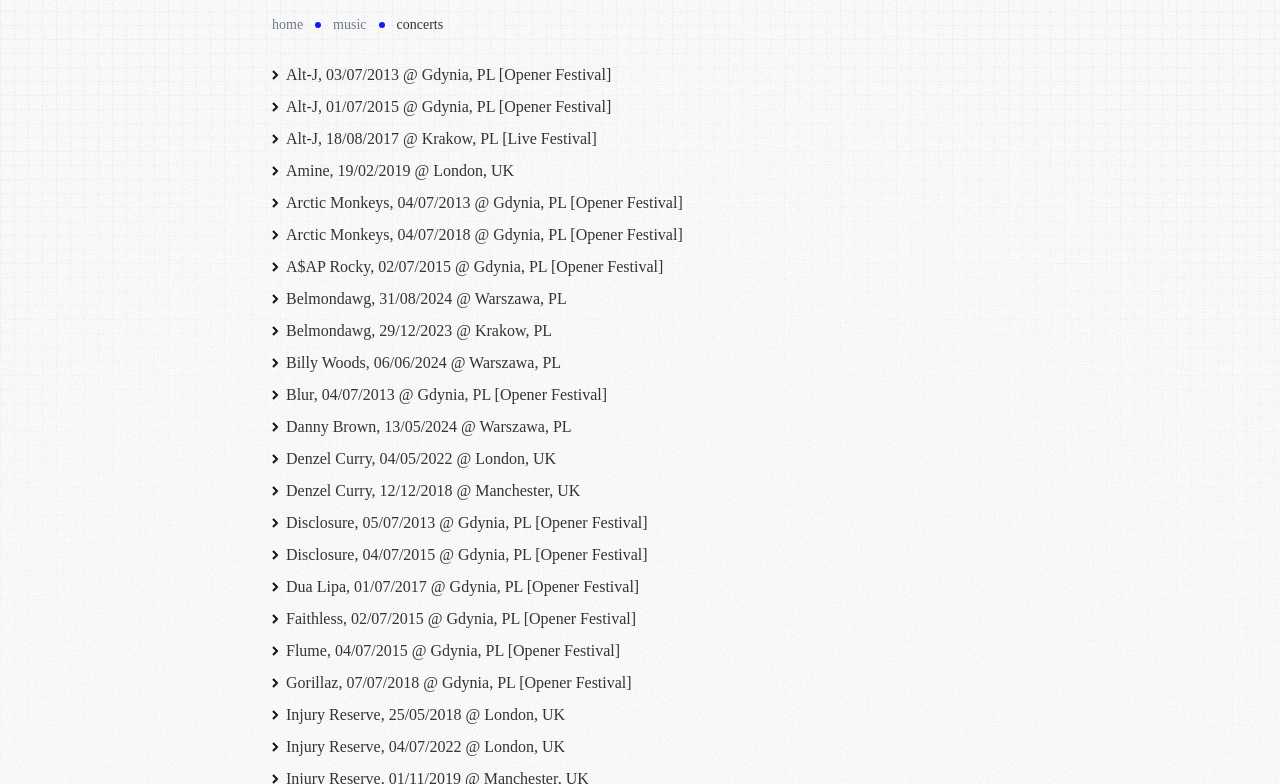
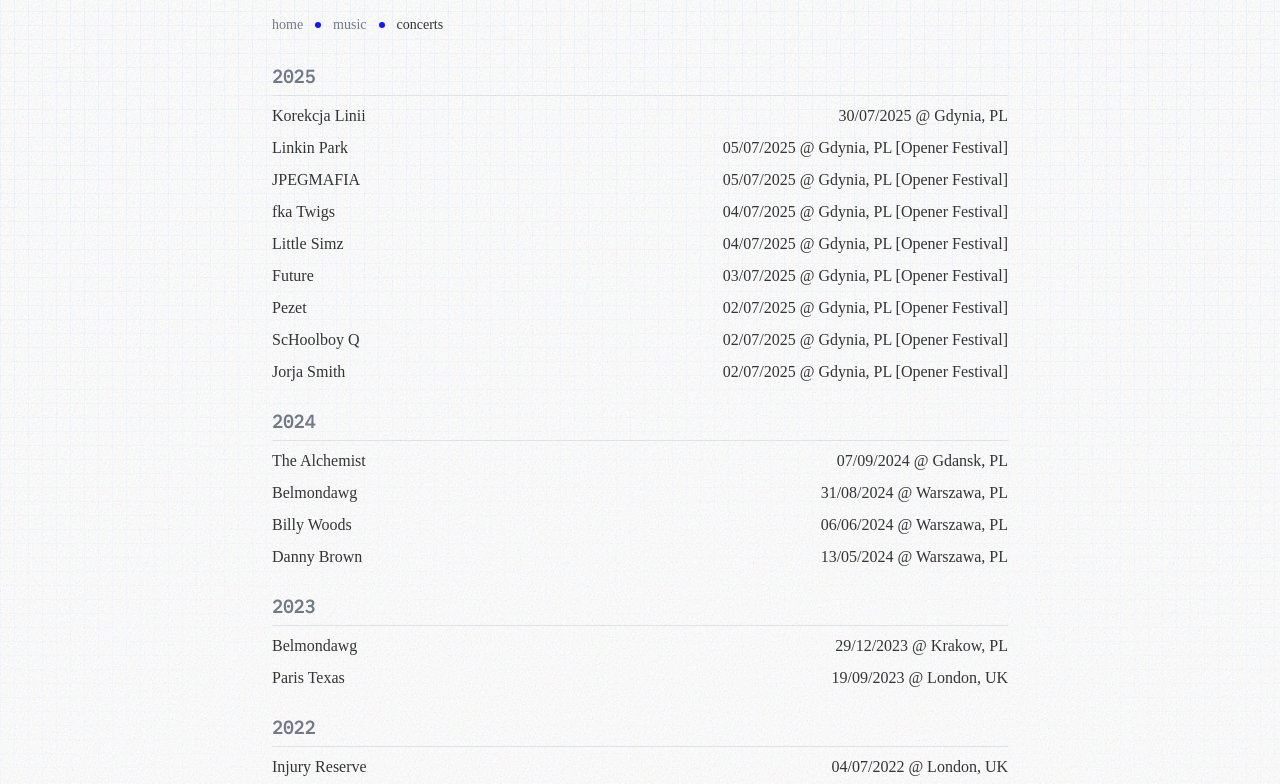
Before and after one commit to damtzi/damitzi.com, an Astro site: page /music/concerts in a window 1280 px wide. Shown: the part 157-941 px from the top of the page. Built offline with nearby package versions, Linux system fonts and the light colour scheme; Astro itself is replaced by a stand-in of ours.

Commit message:
feat: Segregate concerts by dates

```diff
--- a/src/pages/music/concerts.astro
+++ b/src/pages/music/concerts.astro
@@ -1,30 +1,62 @@
 ---
 import { getCollection } from "astro:content";
-import Arrow from "@/components/shared/arrow.astro";
 import Breadcrumbs from "@/components/shared/breadcrumbs.astro";
 import BaseLayout from "@/layouts/base-layout.astro";
 import { dateFormatter } from "@/lib/utils";
 
 const concerts = await getCollection("concerts");
+
+// Sort concerts by date (newest first, oldest last)
+const sortedConcerts = concerts.sort(
+    (a, b) => new Date(b.data.date).getTime() - new Date(a.data.date).getTime(),
+);
+
+// Group concerts by year
+const concertsByYear = sortedConcerts.reduce(
+    (acc, concert) => {
+        const year = new Date(concert.data.date).getFullYear();
+        if (!acc[year]) {
+            acc[year] = [];
+        }
+        acc[year].push(concert);
+        return acc;
+    },
+    {} as Record<number, typeof concerts>,
+);
+
+// Get years in descending order (newest first)
+const years = Object.keys(concertsByYear)
+    .map(Number)
+    .sort((a, b) => b - a);
 ---
 
 <BaseLayout title="damitzi | my concerts">
     <div class="flex flex-col gap-4">
         <h1 class="text-2xl font-serif font-medium">My concerts</h1>
         <Breadcrumbs />
-        <ul class="space-y-2 w-fit">
+        <div class="space-y-6 w-full">
             {
-                concerts.map((concert) => (
-                    <li class="flex items-center group gap-2">
-                        <Arrow />
-                        {concert.data.artist},{" "}
-                        {dateFormatter(concert.data.date)} @{" "}
-                        {concert.data.location}{" "}
-                        {concert.data.festival &&
-                            `[${concert.data.festival} Festival]`}
-                    </li>
+                years.map((year) => (
+                    <div class="space-y-2">
+                        <h2 class="text-lg font-semibold font-mono text-gray-500 border-b border-gray-200 pb-1">
+                            {year}
+                        </h2>
+                        <ul class="space-y-2 w-full">
+                            {concertsByYear[year].map((concert) => (
+                                <li class="flex items-center justify-between group">
+                                    <span>{concert.data.artist}</span>
+                                    <span>
+                                        {dateFormatter(concert.data.date)} @{" "}
+                                        {concert.data.location}{" "}
+                                        {concert.data.festival &&
+                                            `[${concert.data.festival} Festival]`}
+                                    </span>
+                                </li>
+                            ))}
+                        </ul>
+                    </div>
                 ))
             }
-        </ul>
+        </div>
     </div>
 </BaseLayout>
```
